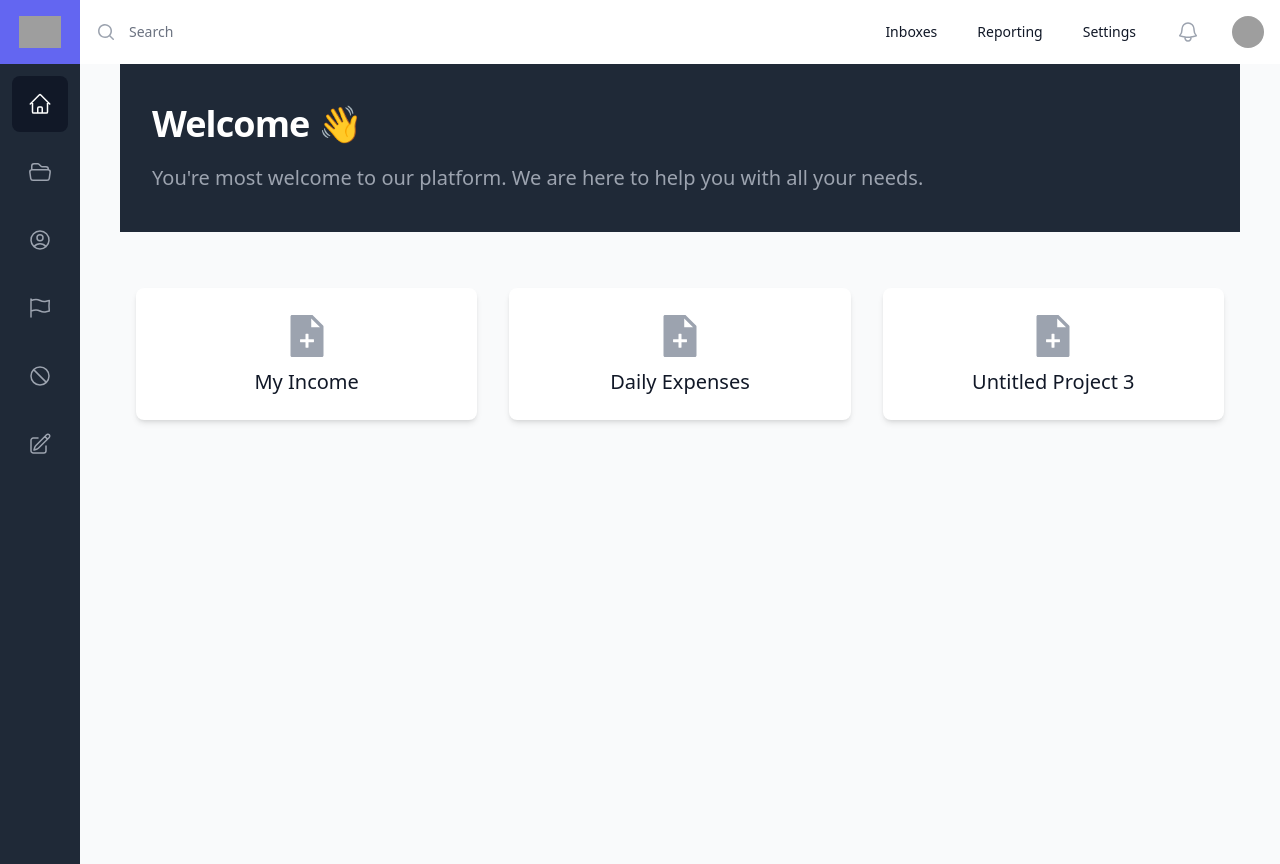
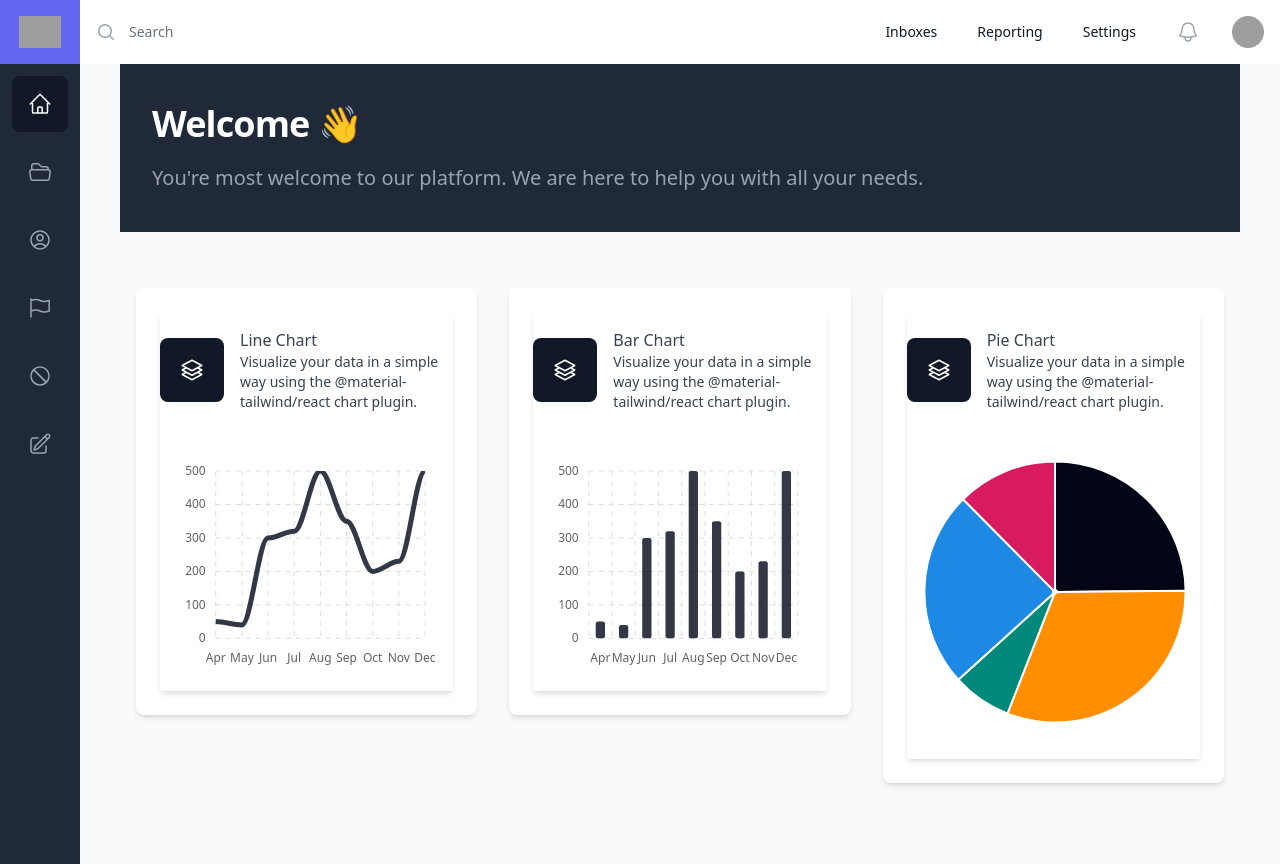
Before and after one commit to Amit-Ramrakhyani/Personal-Finance-Monitoring-System, a React (Vite) app: page / in a window 1280 px wide. Built offline with nearby package versions, Linux system fonts and the light colour scheme; no server answers; sample sign-in values are in the browser's storage; grey boxes are pictures that could not be loaded.

Commit message:
added graph with dummy data

```diff
--- a/package.json
+++ b/package.json
@@ -14,6 +14,8 @@
     "@headlessui/react": "^1.7.18",
     "@heroicons/react": "^2.1.1",
     "@hookstate/core": "^4.0.1",
+    "@material-tailwind/react": "^2.1.9",
+    "apexcharts": "^3.48.0",
     "axios": "^1.6.7",
     "destack": "^2.1.4",
     "dotenv": "^16.4.5",
@@ -26,6 +28,8 @@
     "grapesjs-tailwind": "^1.0.11",
     "import": "^0.0.6",
     "react": "^18.2.0",
+    "react-apexcharts": "^1.4.1",
+    "react-chartjs-2": "^5.2.0",
     "react-dom": "^18.2.0",
     "react-firebase-hooks": "^5.1.1",
     "react-icons": "^5.0.1",
--- a/src/pages/Home/Home.jsx
+++ b/src/pages/Home/Home.jsx
@@ -1,94 +1,229 @@
-// import { ChevronDownIcon } from '@heroicons/react/20/solid'
-// import { AiFillFileAdd } from 'react-icons/ai';
+import { ChevronDownIcon } from '@heroicons/react/20/solid'
+import { AiFillFileAdd } from 'react-icons/ai';
+import {
+  Card,
+  CardBody,
+  CardHeader,
+  Typography,
+} from "@material-tailwind/react";
+import Chart from "react-apexcharts";
+import { Square3Stack3DIcon } from "@heroicons/react/24/outline";
 
-// export default function Example() {
-//   return (
-//     <div>
-//     <div className="bg-gray-800 ml-10 mr-10">
-//       <div className="mx-auto max-w-7xl py-16 px-6 sm:py-24 lg:flex lg:justify-between lg:px-8">
-//         <div className="max-w-xl">
-//           <h2 className="text-4xl font-bold tracking-tight text-white sm:text-5xl lg:text-6xl">Welcome 👋</h2>
-//           <p className="mt-5 text-xl text-gray-400">
-//            You're most welcome to our platform. We are here to help you with all your needs.
-//           </p>
-//         </div>
-//       </div>
-//     </div >
-
-//     <div className="mt-10 ml-10 mr-10">
-
-
-//       <div className="flex flex-wrap justify-center">
-//         {/* First Row */}
-//         <div className="w-full sm:w-1/3 p-4">
-//           <button
-//             type="button"
-//             className="relative block w-full rounded-lg border-2 border-gray-300 p-12 text-center hover:border-gray-400 focus:outline-none focus:ring-2 focus:ring-indigo-500 focus:ring-offset-2"
-//           >
-//             <AiFillFileAdd className="mx-auto h-12 w-12 text-gray-400" />
-//             <span className="mt-2 block text-xl font-medium text-gray-900">Untitled Project 1</span>
-//           </button>
-//         </div>
-
-//         <div className="w-full sm:w-1/3 p-4">
-//           <button
-//             type="button"
-//             className="relative block w-full rounded-lg border-2 border-gray-300 p-12 text-center hover:border-gray-400 focus:outline-none focus:ring-2 focus:ring-indigo-500 focus:ring-offset-2"
-//           >
-//             <AiFillFileAdd className="mx-auto h-12 w-12 text-gray-400" />
-//             <span className="mt-2 block text-xl font-medium text-gray-900">Untitled Project 2</span>
-//           </button>
-//         </div>
-
-//         <div className="w-full sm:w-1/3 p-4">
-//           <button
-//             type="button"
-//             className="relative block w-full rounded-lg border-2  border-gray-300 p-12 text-center hover:border-gray-400 focus:outline-none focus:ring-2 focus:ring-indigo-500 focus:ring-offset-2"
-//           >
-//             <AiFillFileAdd className="mx-auto h-12 w-12 text-gray-400" />
-//             <span className="mt-2 block text-xl font-medium text-gray-900">Untitled Project 3</span>
-//           </button>
-//         </div>
-
-//         {/* Second Row */}
-//         <div className="w-full sm:w-1/2 p-4">
-//           <button
-//             type="button"
-//             className="relative block w-full rounded-lg border-2  border-gray-300 p-12 text-center hover:border-gray-400 focus:outline-none focus:ring-2 focus:ring-indigo-500 focus:ring-offset-2"
-//           >
-//             <AiFillFileAdd className="mx-auto h-12 w-12 text-gray-400" />
-//             <span className="mt-2 block text-xl font-medium text-gray-900">Untitled Project 4</span>
-//           </button>
-//         </div>
-
-//         <div className="w-full sm:w-1/2 p-4">
-//           <button
-//             type="button"
-//             className="relative block w-full rounded-lg border-2  border-gray-300 p-12 text-center hover:border-gray-400 focus:outline-none focus:ring-2 focus:ring-indigo-500 focus:ring-offset-2"
-//           >
-//             <AiFillFileAdd className="mx-auto h-12 w-12 text-gray-400" />
-//             <span className="mt-2 block text-xl font-medium text-gray-900">Untitled Project 5</span>
-//           </button>
-//         </div>
-//       </div>
-
-
-//       </div>
-//     </div>
-//   )
-// }
+// Line Graph
+const lineGraph = {
+  type: "line",
+  height: 240,
+  series: [
+    {
+      name: "Sales",
+      data: [50, 40, 300, 320, 500, 350, 200, 230, 500],
+    },
+  ],
+  options: {
+    chart: {
+      toolbar: {
+        show: false,
+      },
+    },
+    title: {
+      show: "",
+    },
+    dataLabels: {
+      enabled: false,
+    },
+    colors: ["#020617"],
+    stroke: {
+      lineCap: "round",
+      curve: "smooth",
+    },
+    markers: {
+      size: 0,
+    },
+    xaxis: {
+      axisTicks: {
+        show: false,
+      },
+      axisBorder: {
+        show: false,
+      },
+      labels: {
+        style: {
+          colors: "#616161",
+          fontSize: "12px",
+          fontFamily: "inherit",
+          fontWeight: 400,
+        },
+      },
+      categories: [
+        "Apr",
+        "May",
+        "Jun",
+        "Jul",
+        "Aug",
+        "Sep",
+        "Oct",
+        "Nov",
+        "Dec",
+      ],
+    },
+    yaxis: {
+      labels: {
+        style: {
+          colors: "#616161",
+          fontSize: "12px",
+          fontFamily: "inherit",
+          fontWeight: 400,
+        },
+      },
+    },
+    grid: {
+      show: true,
+      borderColor: "#dddddd",
+      strokeDashArray: 5,
+      xaxis: {
+        lines: {
+          show: true,
+        },
+      },
+      padding: {
+        top: 5,
+        right: 20,
+      },
+    },
+    fill: {
+      opacity: 0.8,
+    },
+    tooltip: {
+      theme: "dark",
+    },
+  },
+};
 
 
 
+// Bar Graph
 
-import { ChevronDownIcon } from '@heroicons/react/20/solid'
-import { AiFillFileAdd } from 'react-icons/ai';
+const barGraph = {
+  type: "bar",
+  height: 240,
+  series: [
+    {
+      name: "Sales",
+      data: [50, 40, 300, 320, 500, 350, 200, 230, 500],
+    },
+  ],
+  options: {
+    chart: {
+      toolbar: {
+        show: false,
+      },
+    },
+    title: {
+      show: "",
+    },
+    dataLabels: {
+      enabled: false,
+    },
+    colors: ["#020617"],
+    plotOptions: {
+      bar: {
+        columnWidth: "40%",
+        borderRadius: 2,
+      },
+    },
+    xaxis: {
+      axisTicks: {
+        show: false,
+      },
+      axisBorder: {
+        show: false,
+      },
+      labels: {
+        style: {
+          colors: "#616161",
+          fontSize: "12px",
+          fontFamily: "inherit",
+          fontWeight: 400,
+        },
+      },
+      categories: [
+        "Apr",
+        "May",
+        "Jun",
+        "Jul",
+        "Aug",
+        "Sep",
+        "Oct",
+        "Nov",
+        "Dec",
+      ],
+    },
+    yaxis: {
+      labels: {
+        style: {
+          colors: "#616161",
+          fontSize: "12px",
+          fontFamily: "inherit",
+          fontWeight: 400,
+        },
+      },
+    },
+    grid: {
+      show: true,
+      borderColor: "#dddddd",
+      strokeDashArray: 5,
+      xaxis: {
+        lines: {
+          show: true,
+        },
+      },
+      padding: {
+        top: 5,
+        right: 20,
+      },
+    },
+    fill: {
+      opacity: 0.8,
+    },
+    tooltip: {
+      theme: "dark",
+    },
+  },
+};
+
+
+
+const pieGraph = {
+  type: "pie",
+  width: 280,
+  height: 280,
+  series: [44, 55, 13, 43, 22],
+  options: {
+    chart: {
+      toolbar: {
+        show: false,
+      },
+    },
+    title: {
+      show: "",
+    },
+    dataLabels: {
+      enabled: false,
+    },
+    colors: ["#020617", "#ff8f00", "#00897b", "#1e88e5", "#d81b60"],
+    legend: {
+      show: false,
+    },
+  },
+};
+
+
 
 export default function Example() {
   return (
     <div>
-      <div className="bg-gray-800 ml-10 mr-10 py-10"> {/* Reduced py-10 */}
-        <div className="mx-auto max-w-7xl px-6  lg:flex lg:justify-between lg:px-8"> {/* Adjusted sm:py-12 */}
+      <div className="bg-gray-800 ml-10 mr-10 py-10">
+        <div className="mx-auto max-w-7xl px-6 lg:flex lg:justify-between lg:px-8">
           <div className="max-w-xxl">
             <h2 className="text-4xl font-bold tracking-tight text-white sm:text-2xl lg:text-4xl">Welcome 👋</h2>
             <p className="mt-5 text-xl text-gray-400">
@@ -96,49 +231,107 @@
             </p>
           </div>
         </div>
-    </div>
-
+      </div>
 
       <div className="mt-10 ml-10 mr-10">
         <div className="flex flex-wrap justify-center">
           <div className="w-full sm:w-1/3 p-4">
             <div className="bg-white rounded-lg shadow-md p-6">
-              <button
-                type="button"
-                className="relative block w-full text-center focus:outline-none"
-              >
-                <AiFillFileAdd className="mx-auto h-12 w-12 text-gray-400" />
-                <span className="mt-2 block text-xl font-medium text-gray-900">My Income</span>
-              </button>
+              <Card>
+                <CardHeader
+                  floated={false}
+                  shadow={false}
+                  color="transparent"
+                  className="flex flex-col gap-4 rounded-none md:flex-row md:items-center"
+                >
+                  <div className="w-max rounded-lg bg-gray-900 p-5 text-white">
+                    <Square3Stack3DIcon className="h-6 w-6" />
+                  </div>
+                  <div>
+                    <Typography variant="h6" color="blue-gray">
+                      Line Chart
+                    </Typography>
+                    <Typography
+                      variant="small"
+                      color="gray"
+                      className="max-w-sm font-normal"
+                    >
+                      Visualize your data in a simple way using the @material-tailwind/react chart plugin.
+                    </Typography>
+                  </div>
+                </CardHeader>
+                <CardBody className="px-2 pb-0">
+                  <Chart {...lineGraph} />
+                </CardBody>
+              </Card>
             </div>
           </div>
 
           <div className="w-full sm:w-1/3 p-4">
             <div className="bg-white rounded-lg shadow-md p-6">
-              <button
-                type="button"
-                className="relative block w-full text-center focus:outline-none"
-              >
-                <AiFillFileAdd className="mx-auto h-12 w-12 text-gray-400" />
-                <span className="mt-2 block text-xl font-medium text-gray-900">Daily Expenses</span>
-              </button>
+              <Card>
+                <CardHeader
+                  floated={false}
+                  shadow={false}
+                  color="transparent"
+                  className="flex flex-col gap-4 rounded-none md:flex-row md:items-center"
+                >
+                  <div className="w-max rounded-lg bg-gray-900 p-5 text-white">
+                    <Square3Stack3DIcon className="h-6 w-6" />
+                  </div>
+                  <div>
+                    <Typography variant="h6" color="blue-gray">
+                      Bar Chart
+                    </Typography>
+                    <Typography
+                      variant="small"
+                      color="gray"
+                      className="max-w-sm font-normal"
+                    >
+                      Visualize your data in a simple way using the @material-tailwind/react chart plugin.
+                    </Typography>
+                  </div>
+                </CardHeader>
+                <CardBody className="px-2 pb-0">
+                  <Chart {...barGraph} />
+                </CardBody>
+              </Card>
             </div>
           </div>
 
           <div className="w-full sm:w-1/3 p-4">
             <div className="bg-white rounded-lg shadow-md p-6">
-              <button
-                type="button"
-                className="relative block w-full text-center focus:outline-none"
-              >
-                <AiFillFileAdd className="mx-auto h-12 w-12 text-gray-400" />
-                <span className="mt-2 block text-xl font-medium text-gray-900">Untitled Project 3</span>
-              </button>
+              <Card>
+                <CardHeader
+                  floated={false}
+                  shadow={false}
+                  color="transparent"
+                  className="flex flex-col gap-4 rounded-none md:flex-row md:items-center"
+                >
+                  <div className="w-max rounded-lg bg-gray-900 p-5 text-white">
+                    <Square3Stack3DIcon className="h-6 w-6" />
+                  </div>
+                  <div>
+                    <Typography variant="h6" color="blue-gray">
+                      Pie Chart
+                    </Typography>
+                    <Typography
+                      variant="small"
+                      color="gray"
+                      className="max-w-sm font-normal"
+                    >
+                      Visualize your data in a simple way using the @material-tailwind/react chart plugin.
+                    </Typography>
+                  </div>
+                </CardHeader>
+                <CardBody className="mt-4 grid place-items-center px-2">
+                  <Chart {...pieGraph} />
+                </CardBody>
+              </Card>
             </div>
           </div>
-
         </div>
       </div>
     </div>
-  )
+  );
 }
```
Also changed, not shown: 1 other file (tests, documents, lock files or other folders).
